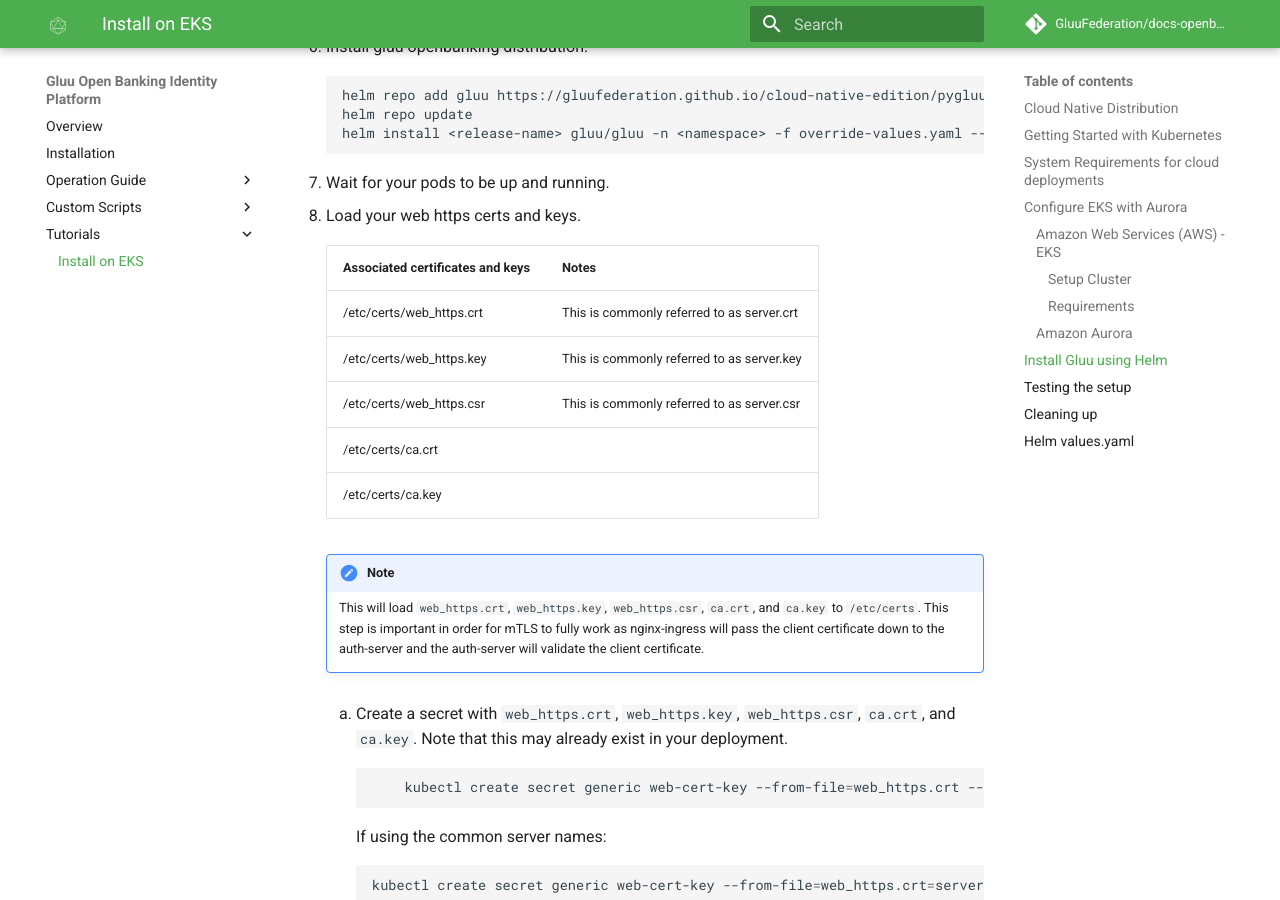
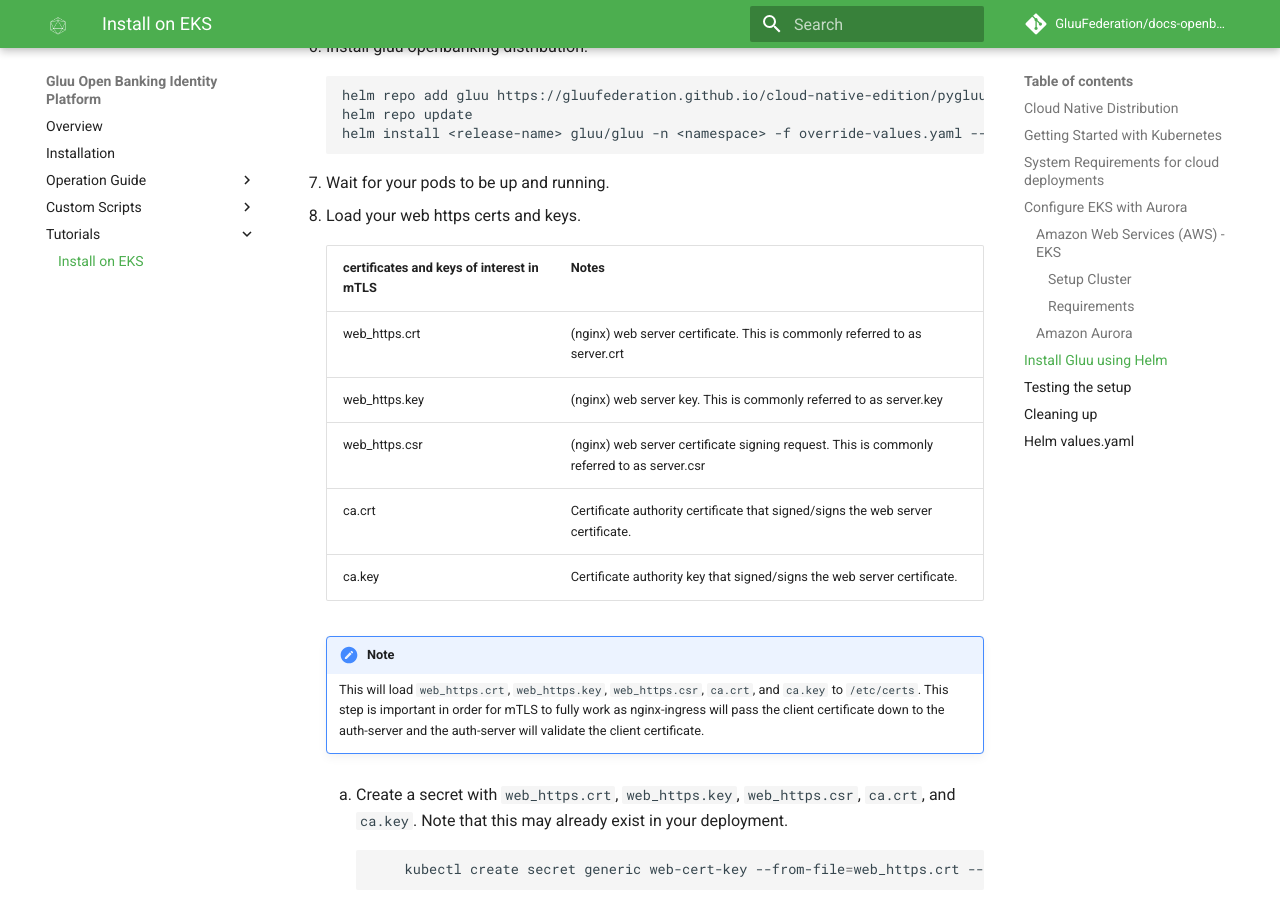
Before and after one commit to GluuFederation/docs-openbanking-prod, an MkDocs documentation site: the page built from docs/source/tutorials/cn-prod-tutorial.md, in a window 1280 px wide and 900 px high, scrolled down 5366 px. Built offline with MkDocs 1.6.1 and Material for MkDocs 9.7.7, drawn with Linux system fonts in a browser that asks for light colours; comment, search, counter and statistics services are not loaded.

Commit message:
docs: clarify web https

```diff
--- a/docs/source/tutorials/cn-prod-tutorial.md
+++ b/docs/source/tutorials/cn-prod-tutorial.md
@@ -184,13 +184,13 @@ Please calculate the minimum required resources as per services deployed. The fo
 
 1.  Load your web https certs and keys.
 
-    | Associated certificates and keys | Notes                                      |
-    | -------------------------------- | ------------------------------------------ |
-    | /etc/certs/web_https.crt         | This is commonly referred to as server.crt |
-    | /etc/certs/web_https.key         | This is commonly referred to as server.key |
-    | /etc/certs/web_https.csr         | This is commonly referred to as server.csr |
-    | /etc/certs/ca.crt                ||
-    | /etc/certs/ca.key                ||
+    | certificates and keys of interest in mTLS | Notes                                      |
+    | ----------------------------------------  | ------------------------------------------ |
+    | web_https.crt         | (nginx) web server certificate. This is commonly referred to as server.crt |
+    | web_https.key         | (nginx) web server key. This is commonly referred to as server.key |
+    | web_https.csr         | (nginx) web server certificate signing request. This is commonly referred to as server.csr |
+    | ca.crt                | Certificate authority certificate that signed/signs the web server certificate. |
+    | ca.key                | Certificate authority key that signed/signs the web server certificate.|
 
 
     !!! Note
```
